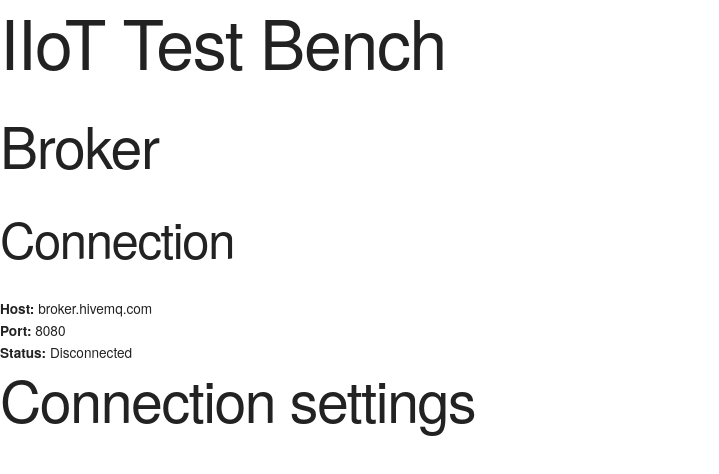
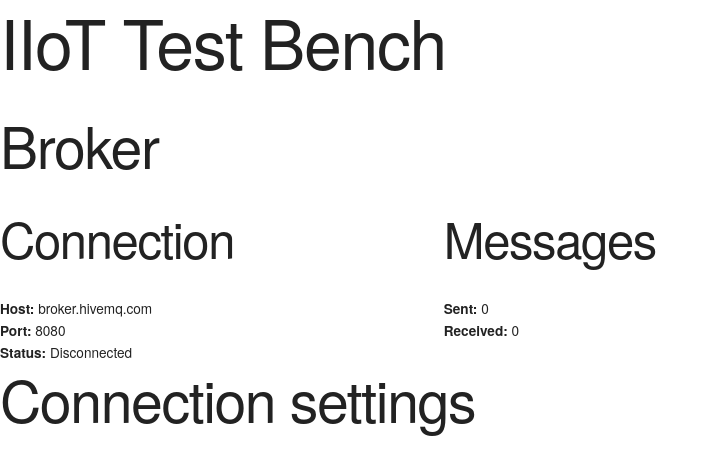
Before and after one commit to Isaac-Ampomah-12/iiot-test-bench, a React (Create React App) app in the folder frontend/: page / in a window 1280 px wide. Shown: the top 474 px of the page, without its empty margins (0-719 px from the left). Built offline with nearby package versions, Linux system fonts and the light colour scheme.

Commit message:
Add messages metric column

```diff
--- a/frontend/src/components/Broker/BrokerMetrics/BrokerMetrics.js
+++ b/frontend/src/components/Broker/BrokerMetrics/BrokerMetrics.js
@@ -9,16 +9,39 @@ function BrokerMetrics() {
             <h3>Connection</h3>
             <div className="info">
               <div>
-                <span><strong>Host: </strong></span>
+                <span>
+                  <strong>Host: </strong>
+                </span>
                 <span>broker.hivemq.com</span>
               </div>
               <div>
-                <span><strong>Port: </strong></span>
+                <span>
+                  <strong>Port: </strong>
+                </span>
                 <span>8080</span>
               </div>
               <div>
-                <span><strong>Status: </strong></span>
+                <span>
+                  <strong>Status: </strong>
+                </span>
                 <span>Disconnected</span>
+              </div>
+            </div>
+          </div>
+          <div className="three columns">
+            <h3>Messages</h3>
+            <div class="info">
+              <div>
+                <span>
+                  <strong>Sent: </strong>
+                </span>
+                <span>0</span>
+              </div>
+              <div>
+                <span>
+                  <strong>Received: </strong>
+                </span>
+                <span>0</span>
               </div>
             </div>
           </div>
```
